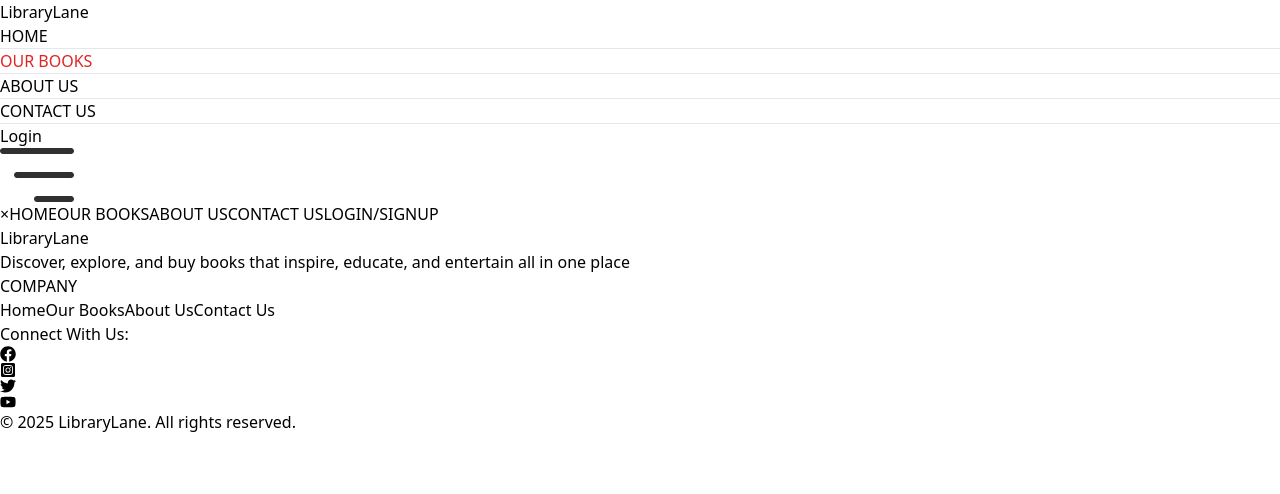
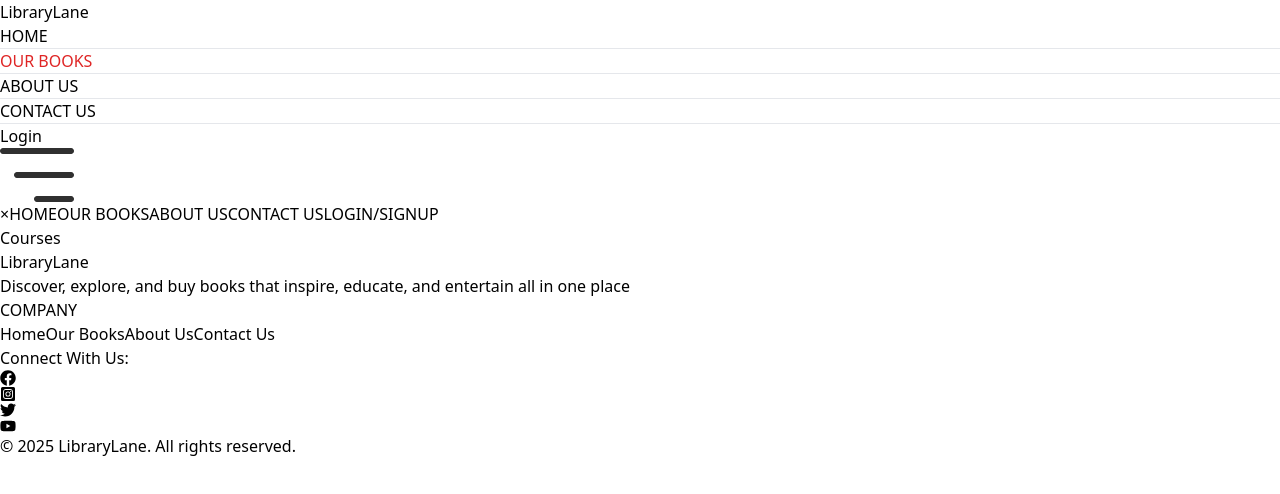
Before and after one commit to Shuvam-2000/LibaryLane, a React (Vite) app in the folder Client/LibaryLane/: page /ourbooks in a window 1280 px wide. Shown: the top 494 px of the page. Built offline with nearby package versions, Linux system fonts and the light colour scheme.

Commit message:
our books section

```diff
--- a/Client/LibaryLane/src/pages/OurBooks.jsx
+++ b/Client/LibaryLane/src/pages/OurBooks.jsx
@@ -1,9 +1,11 @@
 
 const OurBooks = () => {
   return (
-    <div>
-
-    </div>
+    <>
+      <div className="">
+        Courses
+      </div>
+    </>
   )
 }
 
```
